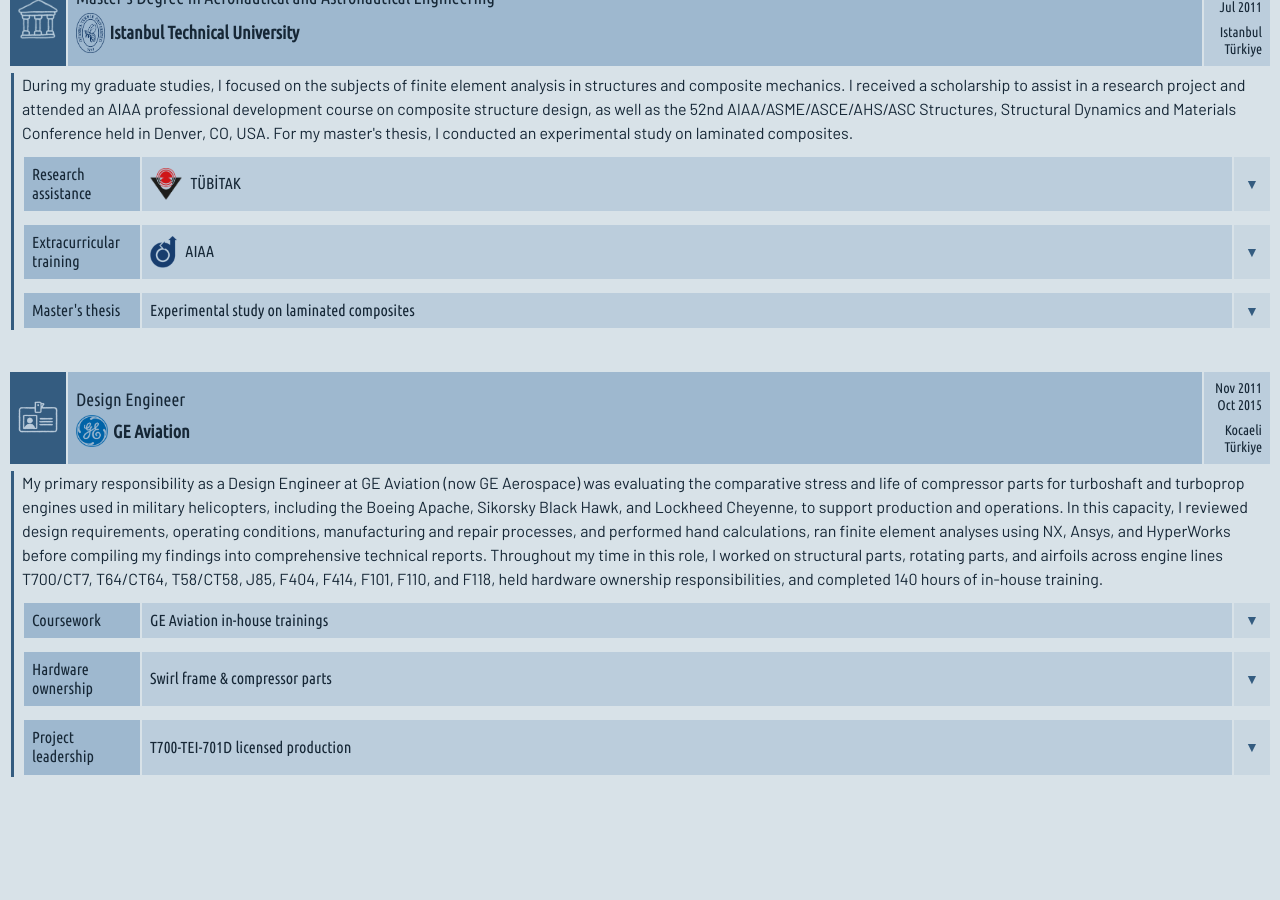
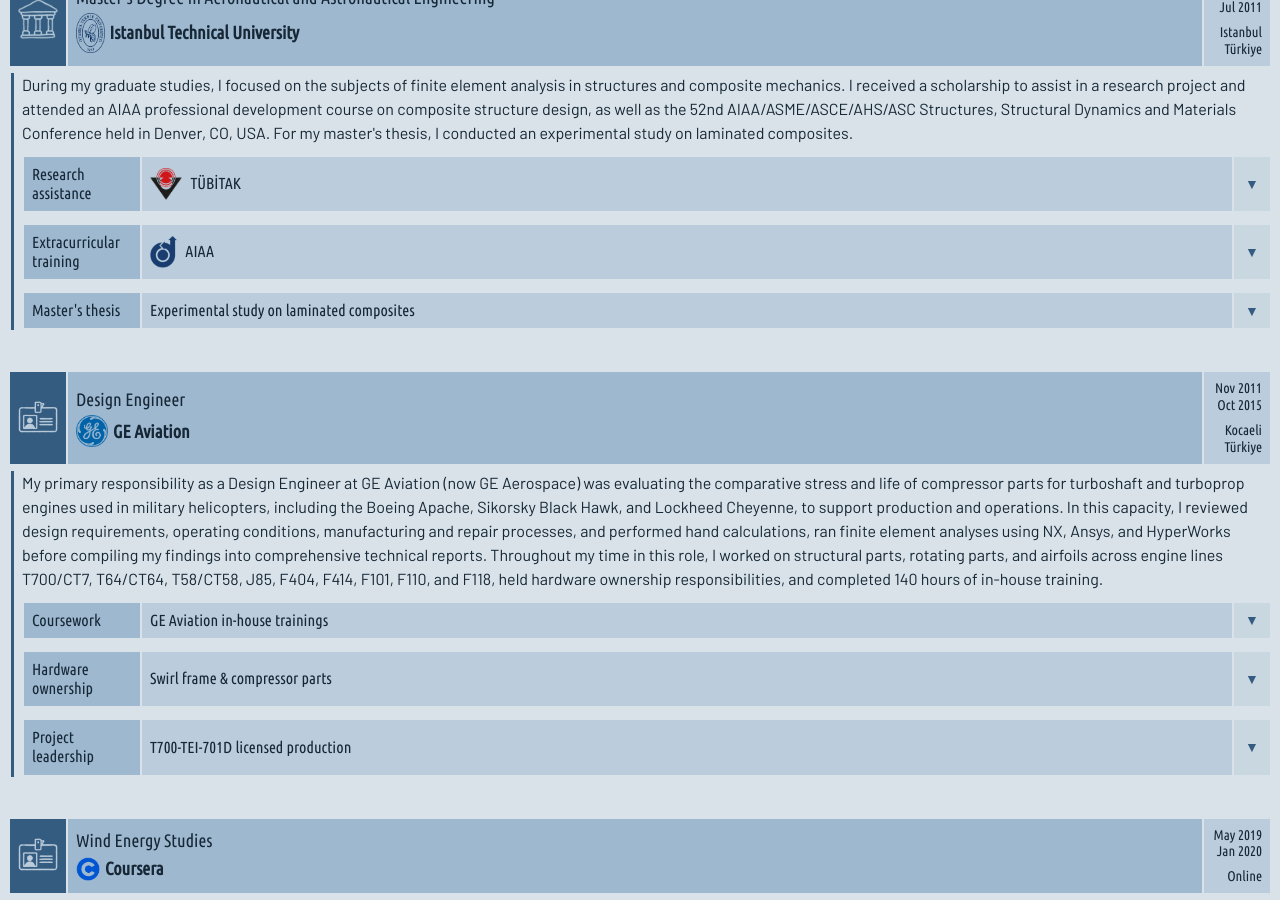
Before and after one commit to acrossfields/idilsezer, a Jekyll site: the page built from en/background-eng.md, in a window 1280 px wide and 900 px high, scrolled down 571 px. Built offline with Jekyll 4.4.1, drawn with Linux system fonts in a browser that asks for light colours; some web fonts are replaced; before the commit the page ends 1358 px from its top, so only the background shows below that.

Commit message:
Update background-eng.md

```diff
--- a/en/background-eng.md
+++ b/en/background-eng.md
@@ -313,5 +313,26 @@ permalink: /en/background/engineering/
       </td>
     </tr>
   </table>
+</div>
 
-</div>
+<table class="table-bgheader" style="color: #162736; margin: 40px 8px 5px 8px;">
+  <tr>
+    <td style="background-color: #345c80; padding: 8px;">
+      <img src="{{ '/assets/images/exp-eng.png' | relative_url }}" alt="Experience">
+    </td>
+    <td style="background-color: #9eb8cf; padding: 8px;">
+      <div style="margin-bottom: 5px;">
+        Wind Energy Studies
+      </div>
+      <div style="display: flex; align-items: center; gap: 5px;">
+        <img src="{{ '/assets/images/coursera.png' | relative_url }}" alt="Coursera" style="height: 24px; vertical-align: middle;">
+        <strong>Coursera</strong>
+      </div>
+    </td>
+    <td style="background-color: #bbcddc; padding: 8px;">
+      May 2019<br>
+      <div style="margin-bottom: 8px;">Jan 2020</div>
+      Online
+    </td>
+  </tr>
+</table>
```
